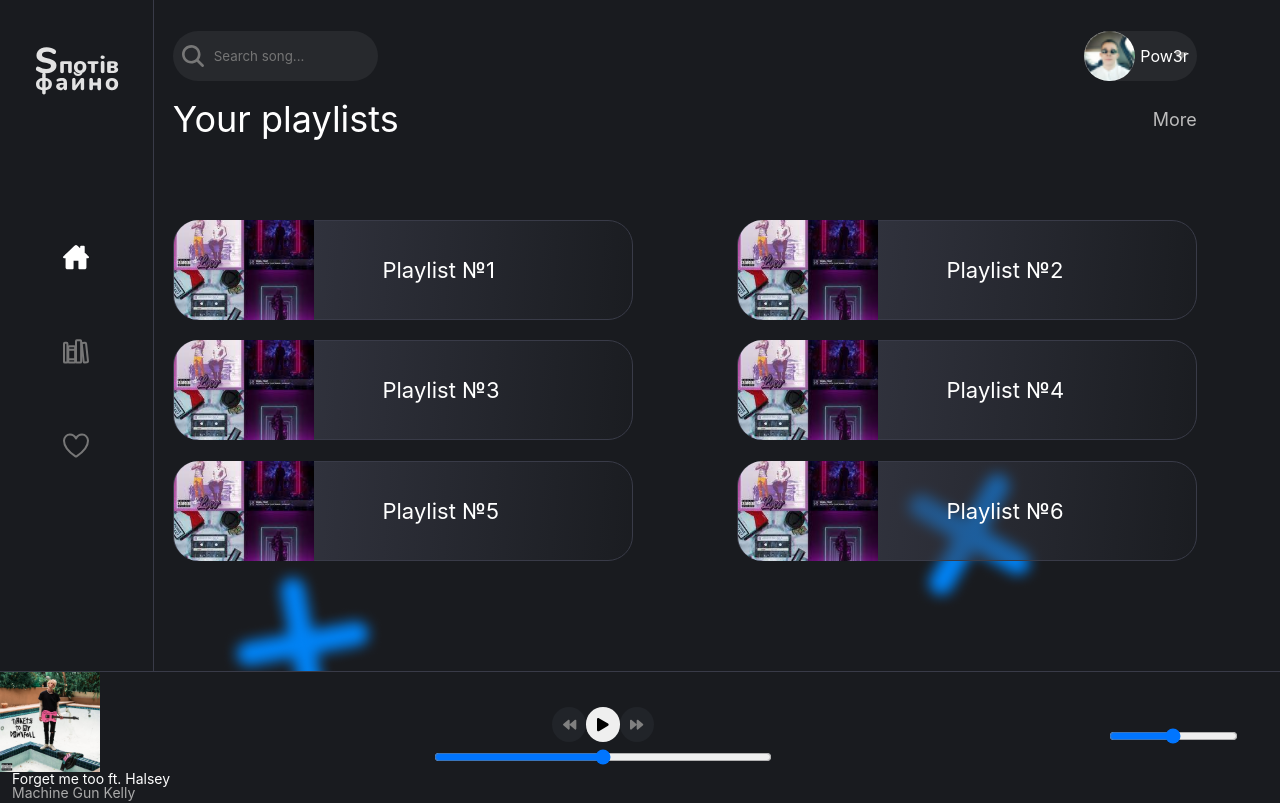
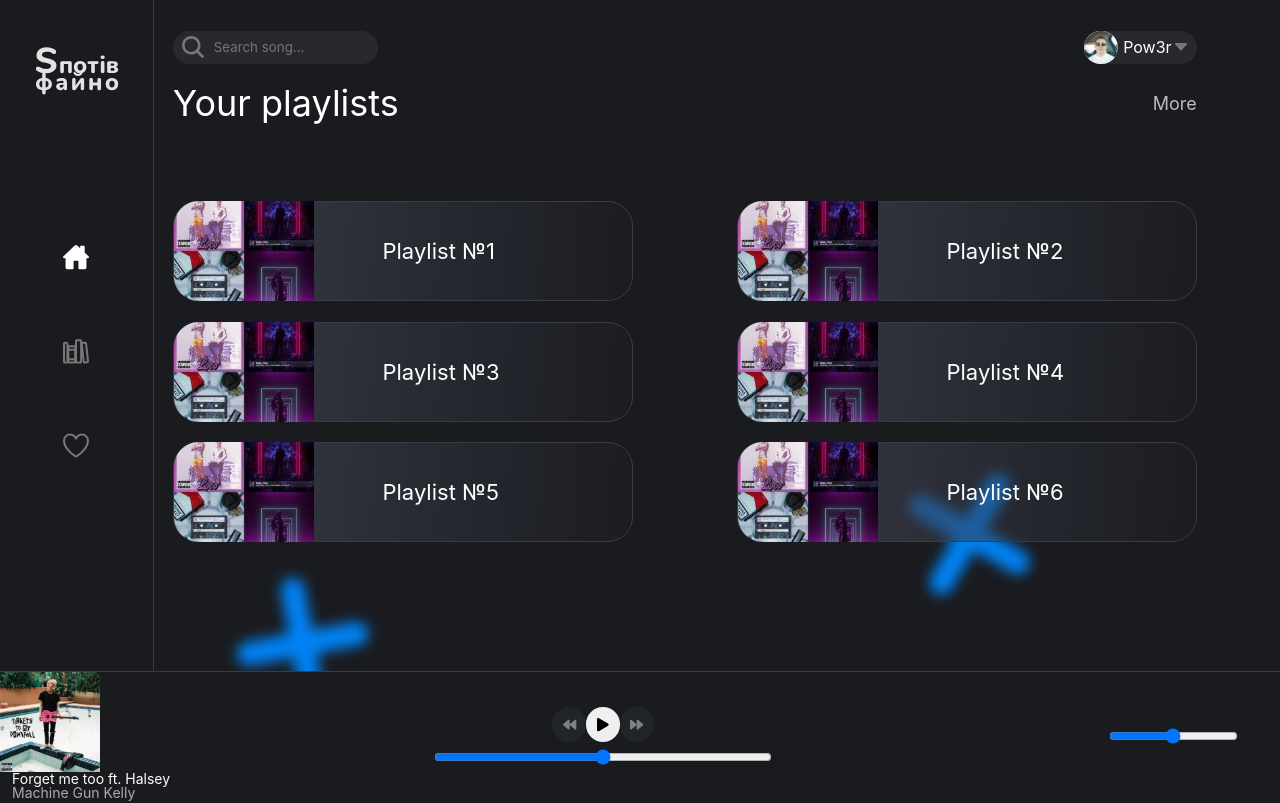
Before and after one commit to pow3r-prog/spotiv-faino-react, a React (Create React App) app: page / in a window 1280 px wide. Shown: the top 803 px of the page. Built offline with nearby package versions, Linux system fonts and the light colour scheme.

Commit message:
updating structure & adding header, profile, search components & updating home component

```diff
--- a/src/App.js
+++ b/src/App.js
@@ -1,6 +1,6 @@
 import './App.scss'
 import { useState } from 'react'
-import { Navigation, Home, MusicPlayer, FavoriteSongs } from './components'
+import { Navigation, Header, Home, MusicPlayer, FavoriteSongs } from './components'
 import { Switch, Route } from 'react-router-dom'
 
 function App() {
@@ -31,10 +31,12 @@ function App() {
     },
   ])
 
+
   const [currentSongIndex, setCurrentSongIndex] = useState(0)
   return (
     <div className='App'>
       <Navigation />
+      <Header />
       <Switch>
         <Route exact path='/' component={Home} />
         <Route path='/favorite' component={FavoriteSongs} />
--- a/src/components/FavoriteSongs/FavoriteSongs.jsx
+++ b/src/components/FavoriteSongs/FavoriteSongs.jsx
@@ -3,7 +3,7 @@ import React from 'react'
 const FavoriteSongs = () => {
     return (
         <div className='container'>
-
+             <div>hello</div>
         </div>
 
     )
--- /dev/null
+++ b/src/components/Header/Header.jsx
@@ -0,0 +1,16 @@
+import React from 'react'
+import Search from './Search'
+import Profile from './Profile'
+
+const Header = () => {
+    return (
+        <div className='container'>
+            <div className="header">
+                <Search />
+                <Profile />
+            </div>
+        </div>
+    )
+}
+
+export default Header
--- /dev/null
+++ b/src/components/Header/Header.scss
@@ -0,0 +1,41 @@
+.header {
+    display: flex;
+    justify-content: space-between;
+    width: 100%;
+    height: 50%;
+    margin-top: 3%;
+    .search__form {
+      width: 20%;
+      .search__input {
+        width: 100%;
+        height: 100%;
+        border: none;
+        border-radius: 100px;
+        background: #27292d;
+        background-image: url('../accets/img/searchIcon.svg');
+        background-position: 5% 50%;
+        background-repeat: no-repeat;
+        padding-left: 20%;
+      }
+    }
+    .profile {
+      display: flex;
+      align-items: center;
+      cursor: pointer;
+      width: 11%;
+      background: #27292d;
+      border-radius: 25px;
+      background-image: url('../accets/img/profileIcon.svg');
+      background-position: 90% 50%;
+      background-repeat: no-repeat;
+      &__avatar {
+        height: 100%;
+        border-radius: 25px;
+      }
+      &__name {
+        color: #fff;
+        font-size: 16px;
+        margin-left: 5%;
+      }
+    }
+  }
--- /dev/null
+++ b/src/components/Header/Profile.jsx
@@ -0,0 +1,13 @@
+import React from 'react'
+import userImage from '../accets/img/userImage.jpg'
+
+const Profile = () => {
+    return (
+        <div className='profile'>
+            <img className='profile__avatar' src={userImage} alt="avatar" />
+            <div className='profile__name'>Pow3r</div>
+        </div>
+    )
+}
+
+export default Profile
--- /dev/null
+++ b/src/components/Header/Search.jsx
@@ -0,0 +1,11 @@
+import React from 'react'
+
+const Search = () => {
+    return (
+        <form className="search__form">
+                    <input type="text" placeholder='Search song...' className='search__input' />
+        </form>
+    )
+}
+
+export default Search
--- a/src/components/Home/Home.jsx
+++ b/src/components/Home/Home.jsx
@@ -1,11 +1,11 @@
 import React from 'react'
-import userImage from '../accets/img/userImage.jpg'
+// import userImage from '../accets/img/userImage.jpg'
 import musicIcon from '../accets/img/musicIcon.svg'
 
 const MainPage = () => {
     return (
         <div className='container'>
-            <div className='header'>
+            {/* <div className='header'>
                     <form className="search__form">
                         <input type="text" placeholder='Search song...' className='search__input' />
                     </form>
@@ -13,7 +13,7 @@ const MainPage = () => {
                         <img className='profile__avatar' src={userImage} alt="avatar" />
                         <div className='profile__name'>Pow3r</div>
                     </div>
-            </div>
+            </div> */}
             <div className='main__playlists'>
                 <div className='your__playlists'>
                     <div className="playlists__title">
--- a/src/components/Home/Home.scss
+++ b/src/components/Home/Home.scss
@@ -1,45 +1,3 @@
-//header
-.header {
-  display: flex;
-  justify-content: space-between;
-  width: 100%;
-  height: 5%;
-  margin-top: 3%;
-  .search__form {
-    width: 20%;
-    .search__input {
-      width: 100%;
-      height: 100%;
-      border: none;
-      border-radius: 100px;
-      background: #27292d;
-      background-image: url('../accets/img/searchIcon.svg');
-      background-position: 5% 50%;
-      background-repeat: no-repeat;
-      padding-left: 20%;
-    }
-  }
-  .profile {
-    display: flex;
-    align-items: center;
-    cursor: pointer;
-    width: 11%;
-    background: #27292d;
-    border-radius: 25px;
-    background-image: url('../accets/img/profileIcon.svg');
-    background-position: 90% 50%;
-    background-repeat: no-repeat;
-    &__avatar {
-      height: 100%;
-      border-radius: 25px;
-    }
-    &__name {
-      color: #fff;
-      font-size: 16px;
-      margin-left: 5%;
-    }
-  }
-}
 //main content
 .main__playlists {
   display: flex;
--- a/src/components/index.js
+++ b/src/components/index.js
@@ -1,4 +1,5 @@
 export { default as Navigation } from './Navigation/Navigation'
+export { default as Header} from './Header/Header'
 export { default as Home } from './Home/Home'
 export { default as MusicPlayer } from './MusicPlayer/Player'
 export { default as FavoriteSongs } from './FavoriteSongs/FavoriteSongs'
--- a/src/components/mainStyle.scss
+++ b/src/components/mainStyle.scss
@@ -1,4 +1,5 @@
 @import './Navigation/Navigation.scss';
+@import './Header/Header.scss';
 @import './Home/Home.scss';
 @import './FavoriteSongs//FavoriveSongs.scss';
 @import './MusicPlayer/MusicPlayer.scss';
```
